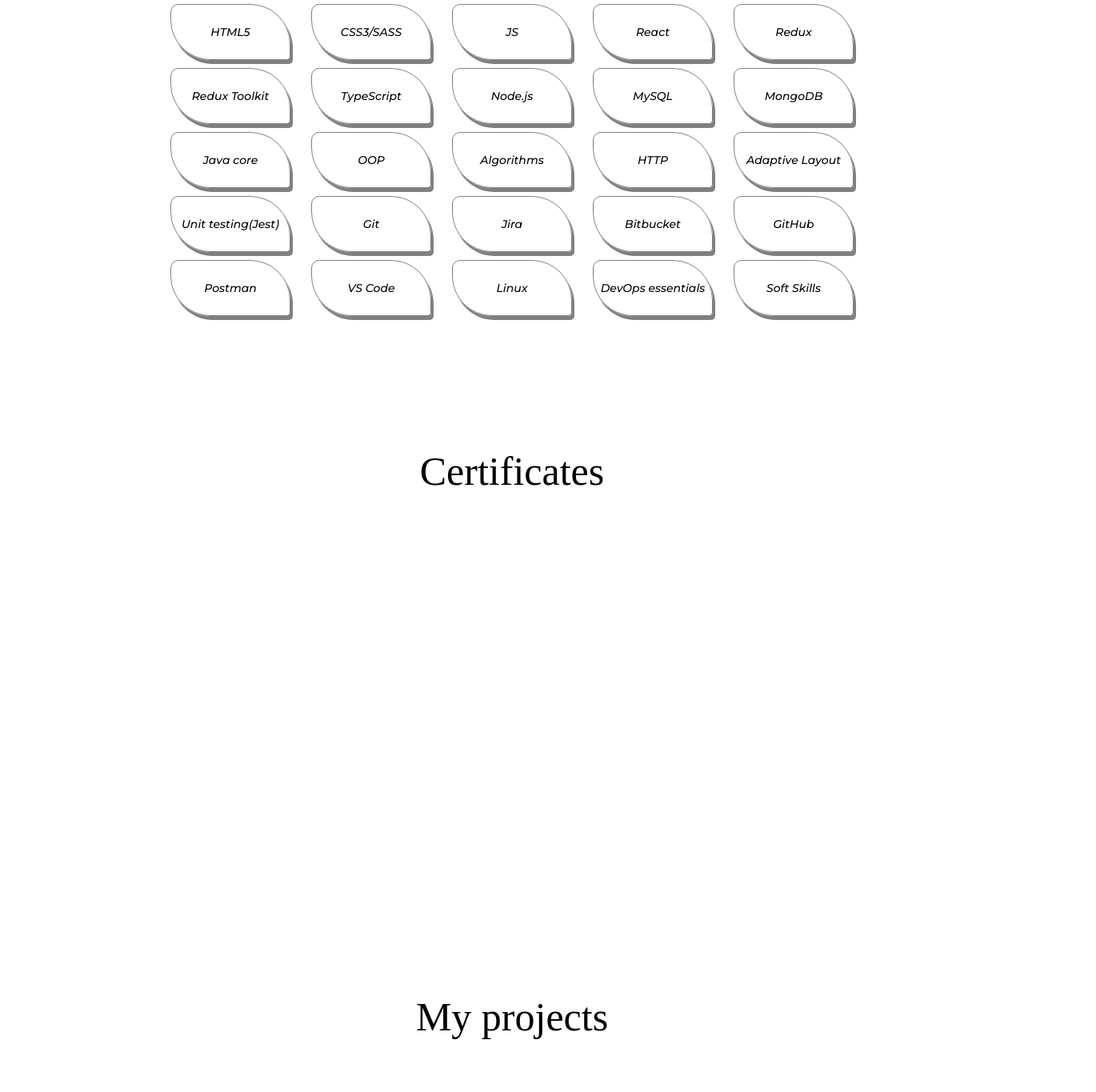
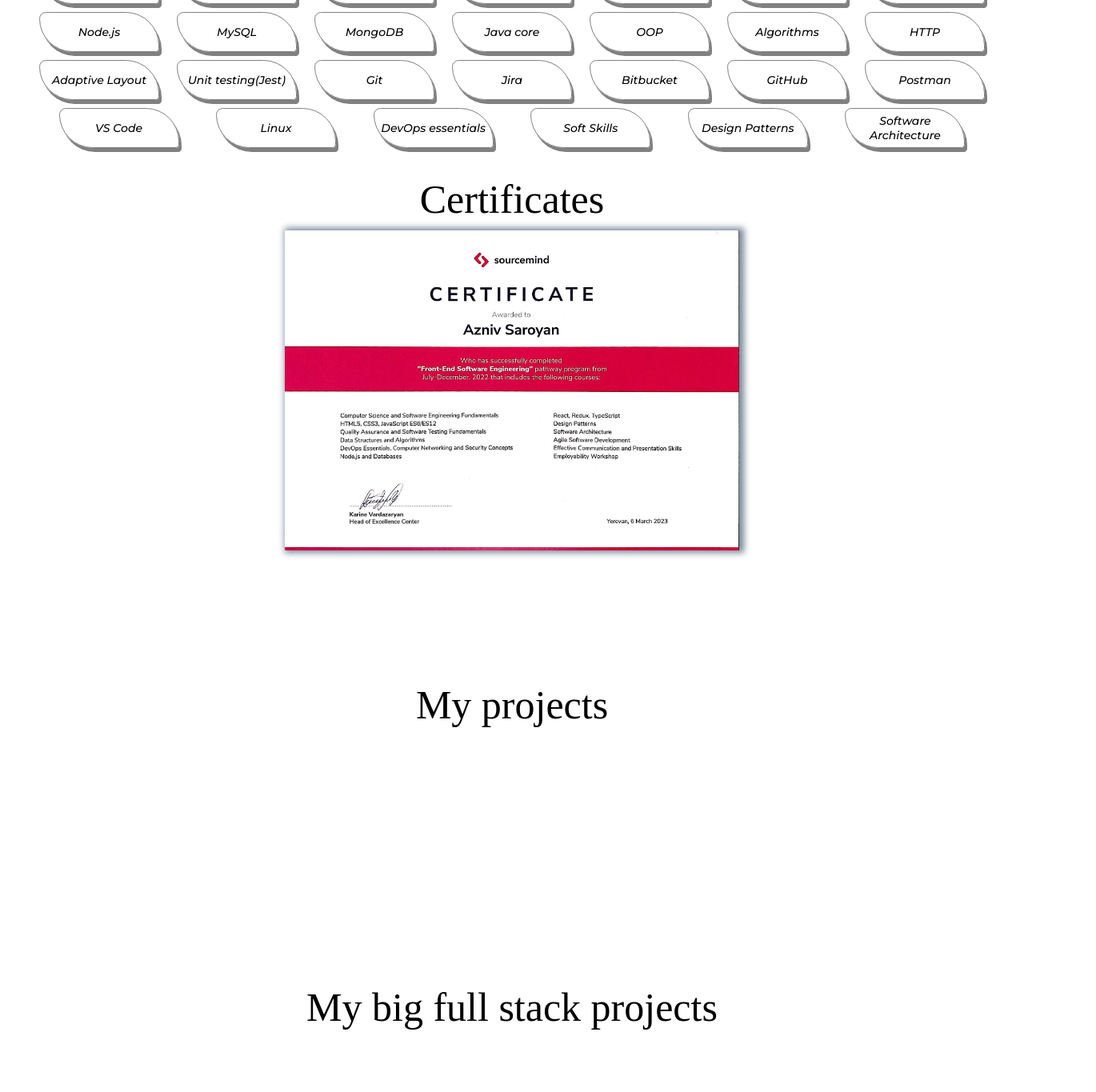
Before and after one commit to AznivDev/AznivDev.portfolio, a React (Create React App) app: page / in a window 1280 px wide. Shown: the part 620-1985 px from the top of the page at 80% size, 1370 px wide, since content can reach past the window. Built offline with nearby package versions, Linux system fonts and the light colour scheme; a web font is replaced by a local one.

Commit message:
add responsive changes

```diff
--- a/src/App.js
+++ b/src/App.js
@@ -67,7 +67,7 @@
   }
 
   return (
-    <div>
+    <div className='wrapper'>
       <nav className='navbar'>
         <span className="navbarLogo" onClick={getHome}> A. S.</span>
 
@@ -105,7 +105,7 @@
           </li>
         </ul>
       </nav>
-      <>
+      <div>
         <div ref={homeRef}>
           <Home />
         </div>
@@ -134,7 +134,7 @@
         <div ref={contactMeRef}>
           <Contact />
         </div>
-      </>
+      </div>
     </div>
   )
 }
--- a/src/AppStyles/App.scss
+++ b/src/AppStyles/App.scss
@@ -6,7 +6,12 @@
     box-sizing: border-box;
     font-family: Montserrat, sans-serif;
 }
-// Menu styles.
+
+.wrapper {
+    margin: 0px;
+    padding: 0px;
+    // Menu styles.
+    }
 .navbar {
     position: sticky;
     top: 0px;
@@ -26,7 +31,7 @@
     .navbarMenu {
         color: $lightBlue;
         display: none;
-        @media screen and (max-width: 800px) {
+        @media screen and (max-width: 935px) {
             display: block;
         }
     }
@@ -35,7 +40,7 @@
         justify-content: end;
         background-color: lightslategray;
         list-style: none;
-        @media screen and (max-width: 800px) {
+        @media screen and (max-width: 935px) {
             padding: 0px;
             position: absolute;
             display: flex;
@@ -74,6 +79,10 @@
             @media screen and (max-width: 1199px) {
                 padding: 5px;
                 font-size: 18px;
+            }
+            @media screen and (max-width: 1067px) {
+                padding: 5px;
+                font-size: 16px;
             }
             @media (max-width: 991px) {
                 font-size: 14px;
--- a/src/styles/experiencesStyles/experiences.scss
+++ b/src/styles/experiencesStyles/experiences.scss
@@ -15,6 +15,9 @@
     .experienceList {
         list-style: none;
         width: 80%;
+        @media (max-width: 467px) {
+            width: 95%;
+        }
     }
     .experienceItem {
         height: $itemsHeight;
--- a/src/styles/languagesStyles/languages.scss
+++ b/src/styles/languagesStyles/languages.scss
@@ -19,6 +19,9 @@
     .languageList {
         list-style: none;
         width: 80%;
+        @media (max-width: 467px) {
+            width: 95%;
+        }
     }
     .languageItem {
         height: $itemsHeight;
--- a/src/styles/portfolioStyles/portfolio.scss
+++ b/src/styles/portfolioStyles/portfolio.scss
@@ -2,7 +2,7 @@
 @import "../mixins/mixins.scss";
 
 .portfolio-container {
-    width: 70%;
+    width: 95%;
     display: flex;
     flex-direction: column;
     margin: 0 auto;
@@ -19,11 +19,11 @@
     .portfolio-item {
         border: none;
         width: 100%;
-        height: 50px;
+        height: auto;
         display: flex;
         justify-content: center;
         align-items: center;
-        margin: 5px;
+        gap: 50px;
         transition: transform .9s;
         font-size: 18px;
         a {
@@ -34,6 +34,9 @@
             svg {
                 vertical-align: middle;
             }
+            p {
+                font-size: 25px;
+            }
         }
     }
 }
--- a/src/styles/programmingStyles/programming.scss
+++ b/src/styles/programmingStyles/programming.scss
@@ -2,7 +2,7 @@
 @import "../mixins/mixins.scss";
 
 .programming-container {
-    width: 70%;
+    width: 95%;
     display: flex;
     flex-direction: column;
     margin: 0 auto;
@@ -21,7 +21,7 @@
         border: 1px solid #808080;
         border-radius: 10px 50px 5px 50px;
         width: 150px;
-        height: 70px;
+        height:  50px;
         display: flex;
         justify-content: center;
         align-items: center;
@@ -47,7 +47,7 @@
                 transition: transform .9s;
                 border-radius: 10px 50px 5px 50px;
                 width: 150px;
-                height: 70px;
+                height: 50px;
                 display: flex;
                 justify-content: center;
                 align-items: center;
--- a/src/styles/scrollToTopHookStyles/scrollToTopHookStyles.scss
+++ b/src/styles/scrollToTopHookStyles/scrollToTopHookStyles.scss
@@ -3,7 +3,7 @@
 .scrollToTop {
     position: fixed;
     bottom: 12px;
-    left: calc(100% - 100px);
+    left: calc(100% - 70px);
     border-radius: 100%;
     z-index: 11;
     .topIcon {
--- a/src/styles/variables/veriables.scss
+++ b/src/styles/variables/veriables.scss
@@ -1,6 +1,6 @@
 /* heights */
 $itemsHeight: 45px;
-$componentsTop: 70px;
+$componentsTop: 20px;
 
 /* colors */
 $blueColor: #778899;
```
